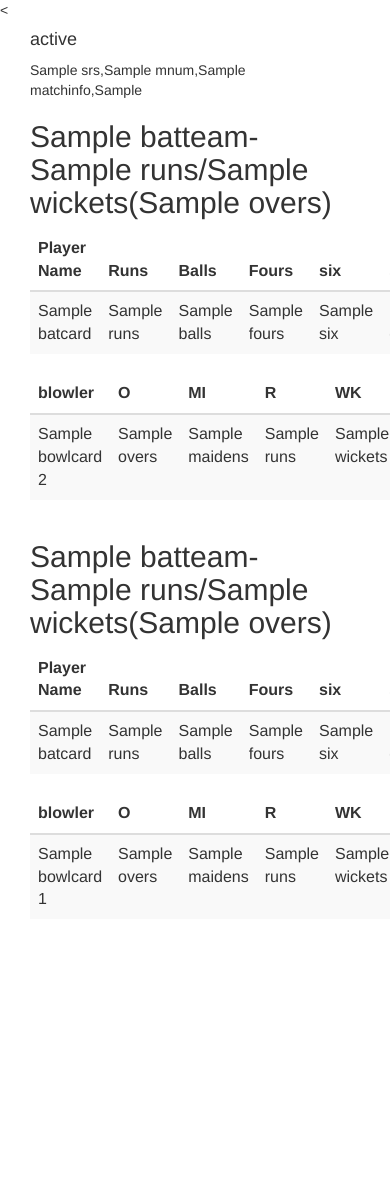
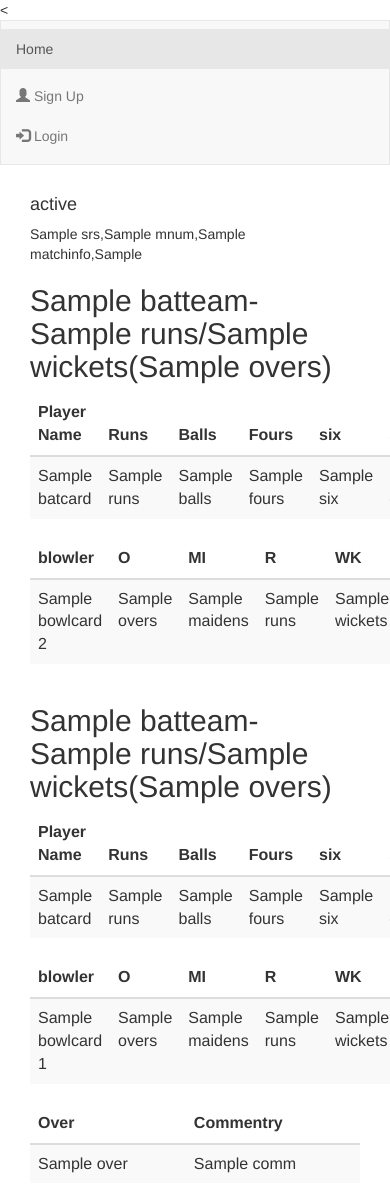
Before and after one commit to KrezyKiller/MyCricket-WebApp, a Django app: template scorepage/templates/score/score.html in a window 390 px wide; the page is wider, and only the part inside the window is pictured. Before the commit the page ends 904 px from the top of that part, so only its background shows below. Run offline with Django 3.2, Linux system fonts and the light colour scheme; the template is opened without the code that fills it: most values are stand-ins (such as "Sample title", 1, 10 or a date in 2020); some libraries are stand-ins or nearby versions.

Commit message:
scorepage modified

```diff
--- a/home_app/static/css/home.css
+++ b/home_app/static/css/home.css
@@ -1,6 +1,6 @@
 
 body{
-  background-image: linear-gradient(to right, #B3FFAB , #12FFF7);
+  /* background-image: linear-gradient(to right, #B3FFAB , #12FFF7); */
 }
 #card_outer{
   padding-top: 5px;
--- a/scorepage/templates/score/commentary.html
+++ b/scorepage/templates/score/commentary.html
@@ -1,7 +1,28 @@
-<div  class="pre-scrollable">
+<div  class="container">
   <div class="row">
-    <div class="col-md-4">
-      commentary :{{ commentary }}
+    <div class="col-md-12">
+      <table class="table table-striped">
+          <thead>
+            <tr>
+              <th>Over</th>
+                <th>Commentry</th>
+             </tr>
+         </thead>
+         <tbody>
+      {% autoescape off %}
+           {% for i in commentary %}
+                  <tr>
+                     {% if i.over == None %}
+                              <td></td>
+                     {% else %}
+                             <td>{{ i.over }}</td>
+                     {% endif %}
+                              <td>{{ i.comm }}</td>
+                   </tr>
+           {% endfor %}
+       {% endautoescape %}
+         </tbody>
+      </table>
     </div>
   </div>
 </div>
--- a/home_app/templates/home_app/nav.html
+++ b/scorepage/templates/score/nav.html
@@ -1,4 +1,4 @@
-<nav class="navbar navbar-inverse">
+<nav class="navbar navbar-default">
   <div class="container-fluid">
     <div class="navbar-header">
       </div >
--- a/scorepage/templates/score/score.html
+++ b/scorepage/templates/score/score.html
@@ -10,19 +10,22 @@
     <title>Score card</title>
 </head>
 <body>
+    {% include 'score/nav.html' %}
+    {% if status == Preview %}
     <div class="container">
       <div class="row">
-        <div class="col-md-12">
-          {% include 'score/title.html' %}
-
-        </div>
-        <div class="col-md-12">
-           {% include 'score/team1_score.html' %}
-        </div>
-        <div class="col-md-12">
-          {% include 'score/team2_score.html' %}
+        <div class="col-md-12">{% include 'score/title.html' %}</div>
+      </div>
     </div>
+    {% else %}
+    <div class="container">
+      <div class="row">
+        <div class="col-md-12">{% include 'score/title.html' %}</div>
+        <div class="col-md-12">{% include 'score/team1_score.html' %}</div>
+        <div class="col-md-12">{% include 'score/team2_score.html' %}</div>
+        <div class="col-md-12">{% include 'score/commentary.html' %}</div>
+     </div>
    </div>
-</div>
+   {% endif %}
 </body>
 </html>
```
Also changed, not shown: scorepage/views.py (+7 -7 lines), scorepage/templates/score/preview.html (added).
